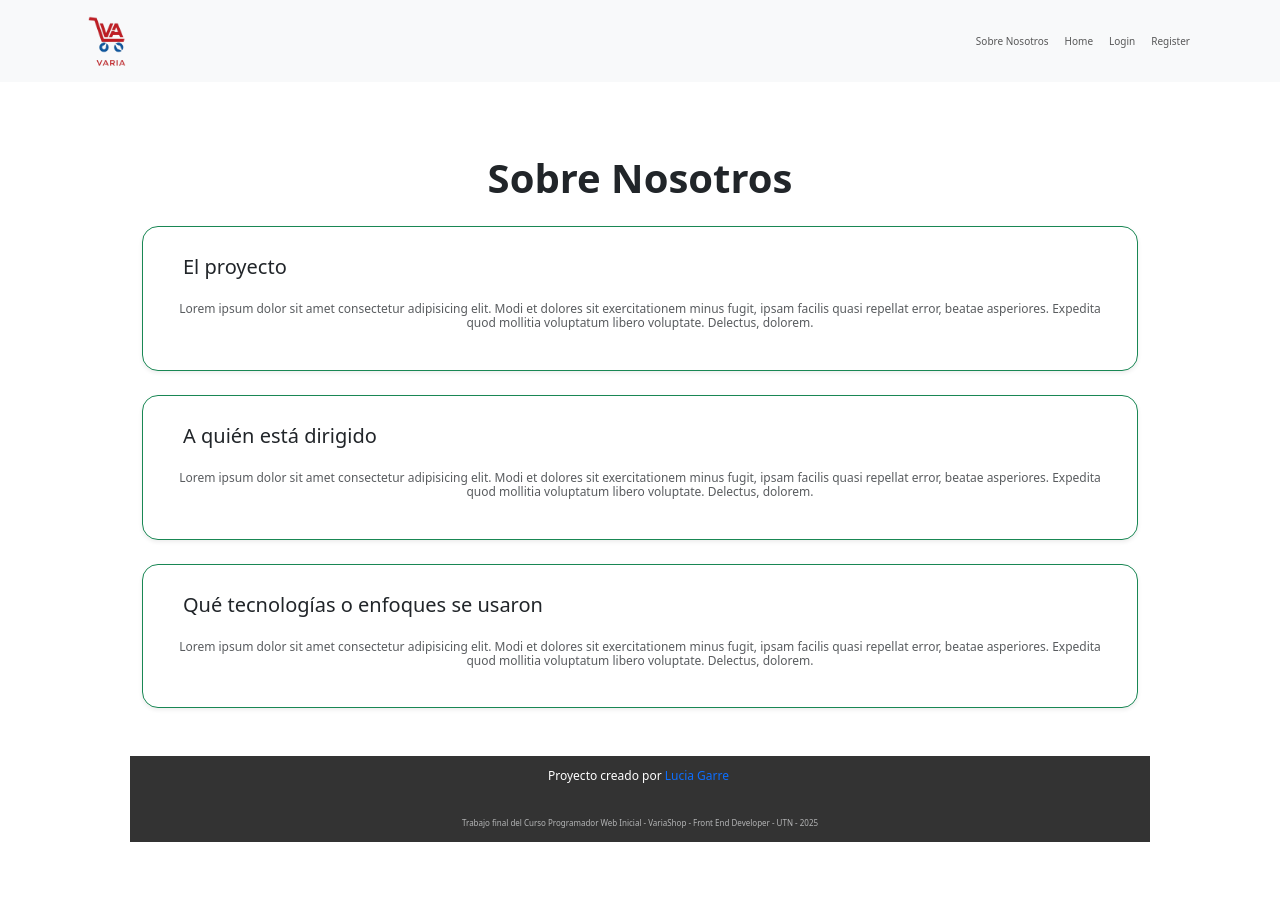
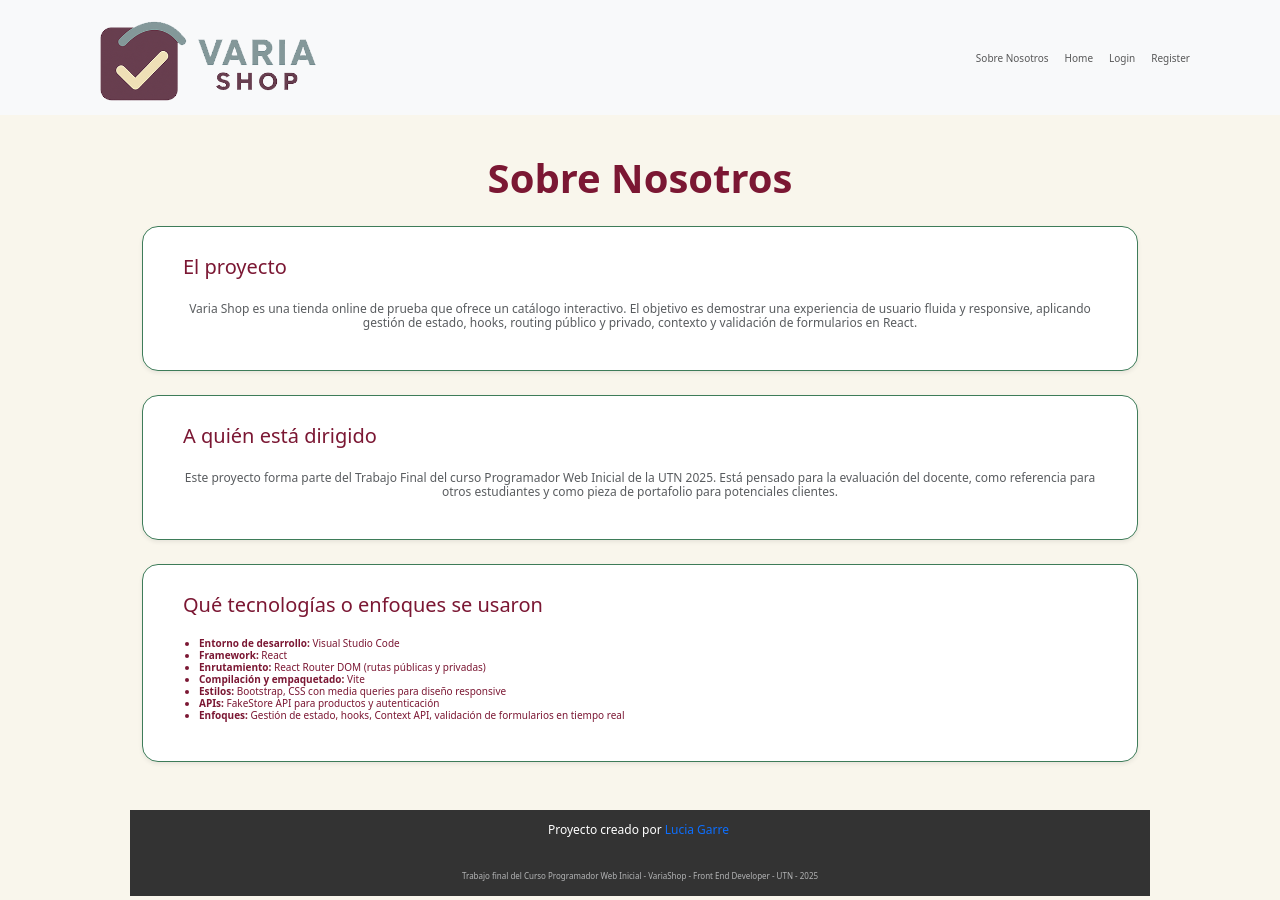
Before and after one commit to lucg-gith/varia-shop, a React (Vite) app: page /AboutUs in a window 1280 px wide. Built offline with nearby package versions, Linux system fonts and the light colour scheme.

Commit message:
styles & content: not found & sobre nosotros

```diff
--- a/src/components/Header.jsx
+++ b/src/components/Header.jsx
@@ -17,7 +17,7 @@ const Header = () => {
       <nav className="navbar navbar-expand-sm navbar-light bg-light fixed-top">
         <div className="container">
           {/* NOTA: Logo */}
-          <Link className="navbar-brand" to="/">
+          <Link className=" logo-xsnavbar-brand" to="/">
             <img src={logo} alt="Logo" />
           </Link>
 
--- a/src/pages/Login.jsx
+++ b/src/pages/Login.jsx
@@ -24,9 +24,12 @@ const Login = () => {
     // NOTA al profe: aca use trim porque me generaba error cuando copiaba
     // con espacios el user me parecio practico para no tener tanto ese error.
   };
+
+  // NOTA: recordar que el useeffect es una arrow fuction sin aprametros
   useEffect(() => {
     user && navigate("/");
   }, [user]);
+
   return (
     <Layout>
       <p className=" text-decoration-underline user-card p-3  bg-body rounded-top-3 mb-0 text-center">
--- a/src/pages/NotFound.jsx
+++ b/src/pages/NotFound.jsx
@@ -5,21 +5,20 @@ import "../styles/pages/notfound.css";
 const NotFound = () => {
   return (
     <Layout>
-      <div className="text-center " style={{ paddingBottom: "50px" }}>
+      <div
+        className="container py-5 pb-5 mb-5 text-center bg-body border border-2 rounded-4 shadow-sm"
+        style={{ paddingBottom: "100px", maxWidth: "720px" }}
+      >
         <img
-          className="img-fluid mb-4 rounded img-notfound"
+          className="img-fluid mb-4 rounded-4 border img-notfound"
           src="https://people.com/thmb/uaPXUZZ5ePss1Z3CfUIPbRBXEKE=/4000x0/filters:no_upscale():max_bytes(150000):strip_icc():focal(999x0:1001x2)/sad-dog1-7c43708fe1a145d5aeeca6a30c1282fb.jpg"
           alt="Página no encontrada"
         />
-        <h1 className="display-5 fw-bold text-danger">Página no encontrada</h1>
-        <p className="lead">
-          Lo sentimos, la página que estás buscando no existe. Es posible que la
-          dirección haya sido escrita incorrectamente o que la página haya sido
-          movida.
-        </p>
-        <p>
+        <h1 className="display-5 fw-bold theme-wine">Página no encontrada</h1>
+
+        <p className="mb-0">
           Puedes volver a la{" "}
-          <Link to="/" className="text-decoration-none fw-bold text-success">
+          <Link to="/" className="fw-semibold link-success">
             página de inicio
           </Link>
         </p>
--- a/src/pages/SobreNosotros.jsx
+++ b/src/pages/SobreNosotros.jsx
@@ -3,7 +3,7 @@ import { Layout } from "../components/Layout";
 const SobreNosotros = () => {
   return (
     <Layout>
-      <div className="container py-4">
+      <div className="container py-4 theme-wine">
         <h1 className="display-6 fw-semibold text-center  mb-4">
           Sobre Nosotros
         </h1>
@@ -11,20 +11,20 @@ const SobreNosotros = () => {
         <section className="mb-4 p-4 rounded-4 bg-body shadow-sm border border-success">
           <h2 className="h5 px-3 py-1  mb-3">El proyecto</h2>
           <p className="mb-0 text-muted">
-            Lorem ipsum dolor sit amet consectetur adipisicing elit. Modi et
-            dolores sit exercitationem minus fugit, ipsam facilis quasi repellat
-            error, beatae asperiores. Expedita quod mollitia voluptatum libero
-            voluptate. Delectus, dolorem.
+            Varia Shop es una tienda online de prueba que ofrece un catálogo
+            interactivo. El objetivo es demostrar una experiencia de usuario
+            fluida y responsive, aplicando gestión de estado, hooks, routing
+            público y privado, contexto y validación de formularios en React.
           </p>
         </section>
 
         <section className="mb-4 p-4 rounded-4 bg-body shadow-sm border border-success">
           <h2 className="h5 px-3 py-1  mb-3">A quién está dirigido</h2>
           <p className="mb-0 text-muted">
-            Lorem ipsum dolor sit amet consectetur adipisicing elit. Modi et
-            dolores sit exercitationem minus fugit, ipsam facilis quasi repellat
-            error, beatae asperiores. Expedita quod mollitia voluptatum libero
-            voluptate. Delectus, dolorem.
+            Este proyecto forma parte del Trabajo Final del curso Programador
+            Web Inicial de la UTN 2025. Está pensado para la evaluación del
+            docente, como referencia para otros estudiantes y como pieza de
+            portafolio para potenciales clientes.
           </p>
         </section>
 
@@ -32,12 +32,34 @@ const SobreNosotros = () => {
           <h2 className="h5 px-3 py-1 mb-3">
             Qué tecnologías o enfoques se usaron
           </h2>
-          <p className="mb-0 text-muted">
-            Lorem ipsum dolor sit amet consectetur adipisicing elit. Modi et
-            dolores sit exercitationem minus fugit, ipsam facilis quasi repellat
-            error, beatae asperiores. Expedita quod mollitia voluptatum libero
-            voluptate. Delectus, dolorem.
-          </p>
+
+          <ul>
+            <li>
+              <strong>Entorno de desarrollo:</strong> Visual Studio Code
+            </li>
+            <li>
+              <strong>Framework:</strong> React
+            </li>
+            <li>
+              <strong>Enrutamiento:</strong> React Router DOM (rutas públicas y
+              privadas)
+            </li>
+            <li>
+              <strong>Compilación y empaquetado:</strong> Vite
+            </li>
+            <li>
+              <strong>Estilos:</strong> Bootstrap, CSS con media queries para
+              diseño responsive
+            </li>
+            <li>
+              <strong>APIs:</strong> FakeStore API para productos y
+              autenticación
+            </li>
+            <li>
+              <strong>Enfoques:</strong> Gestión de estado, hooks, Context API,
+              validación de formularios en tiempo real
+            </li>
+          </ul>
         </section>
       </div>
     </Layout>
--- a/src/styles/components/header.css
+++ b/src/styles/components/header.css
@@ -1,10 +1,10 @@
 header {
-  background-color: #f8f9fa;
+  /* background-color: #502940; */
   display: flex;
   justify-content: space-between;
   align-items: center;
 }
 
 img {
-  width: 50px;
+  width: 250px;
 }
--- a/src/styles/global.css
+++ b/src/styles/global.css
@@ -1,11 +1,36 @@
-/*
-Azul Grisáceo: #6B7A8F (Color principal suave)
-Rojo Suave: #D9534F (Para notificaciones o alertas sutiles)
-Texto Principal: #333333 (Un negro no tan intenso)
-Fondo/Espacio en Blanco: #F7F7F7 (Un blanco ligeramente cálido)
-Detalles en Azul Claro: #A2B5CD (Para bordes o fondos secundarios) */
+/* Paleta propia */
+:root {
+  --vs-offwhite: #f9f6ec;
+  --vs-steel:    #88a1a8;
+  --vs-plum:     #502940;
+  --vs-wine:     #790614;
+  --vs-ink:      #0d0c0c;
 
-/* NOTA: *:before, *:after  */
+
+  --vs-green:    #3E7C59;
+}
+
+/* Re-root de Bootstrap */
+:root,
+[data-bs-theme="light"] {
+  --bs-primary:      var(--vs-plum);
+  --bs-secondary:    var(--vs-steel);
+  --bs-danger:       var(--vs-wine);
+  --bs-dark:         var(--vs-ink);
+  --bs-success:      var(--vs-green);
+  --bs-success-rgb:  62, 124, 89;
+  --bs-body-bg:      var(--vs-offwhite);
+  --bs-body-color:   var(--vs-ink);
+  --bs-link-color:   var(--vs-plum);
+  --bs-border-color: #b8c6ca; /
+}
+
+/* suaves */
+.bg-success-subtle-custom {
+  background: color-mix(in oklab, var(--vs-green) 16%, white) !important;
+}
+.text-green   { color: var(--vs-green) !important; }
+.border-green { border-color: var(--vs-green) !important; }
 
 * {
   box-sizing: border-box;
@@ -42,3 +67,6 @@ img {
   padding: 3px;
   border-radius: 5px;
 }
+
+.theme-wine {
+  color: #7B1733}
--- a/src/styles/pages/notfound.css
+++ b/src/styles/pages/notfound.css
@@ -2,4 +2,5 @@
   min-width: 200px;
   max-width: 350px;
   height: auto;
+  border-radius: 900px;
 }
--- /dev/null
+++ b/src/styles/pages/sobreNosotros.css
@@ -0,0 +1,3 @@
+.theme-wine {
+  color: #7b1733;
+}
```
Also changed, not shown: src/assets/logo alternativo.png (added), src/assets/logo.png.
